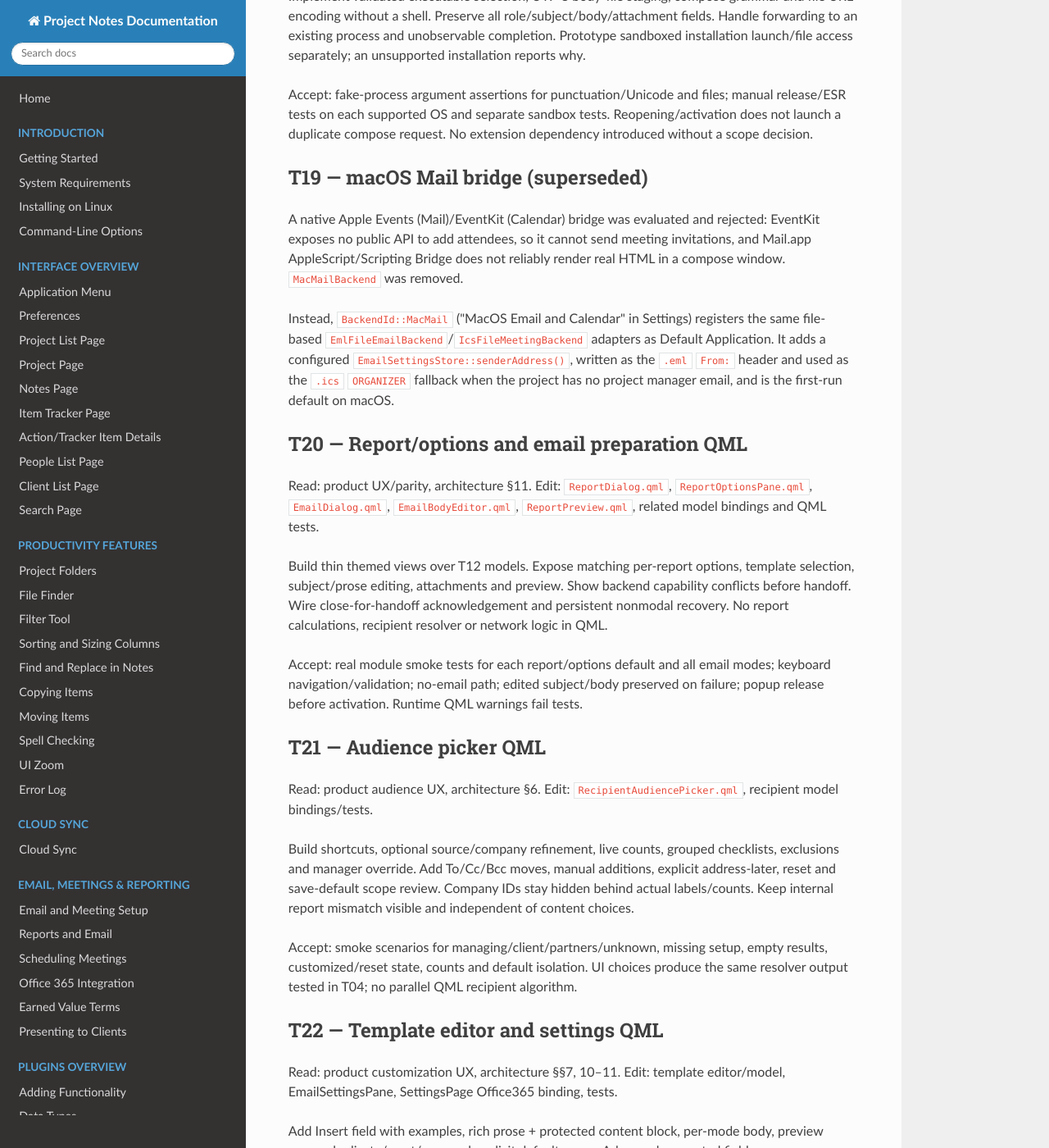
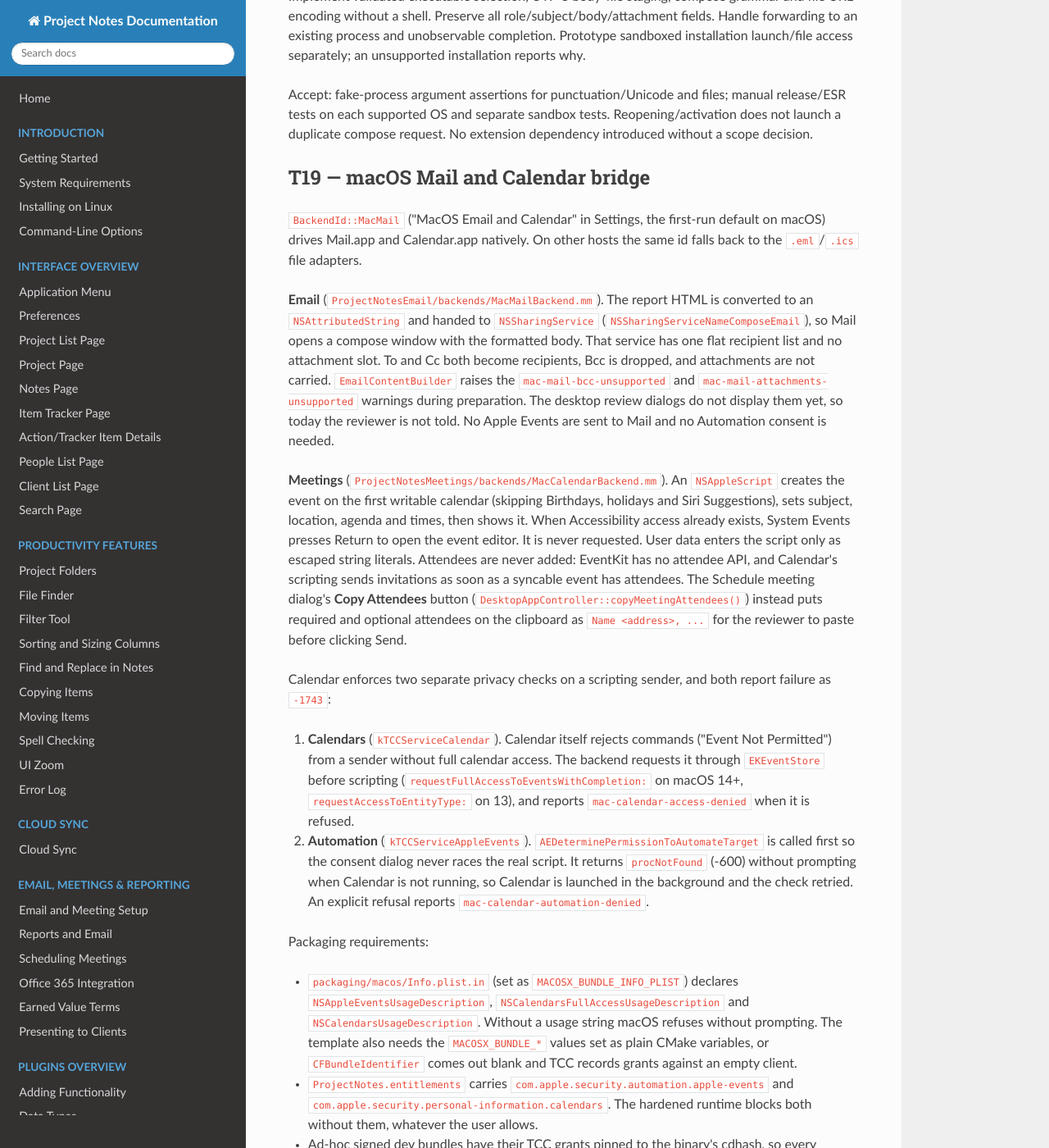
Before and after one commit to kestermckinney/ProjectNotes, an MkDocs documentation site: the page built from docs/NativeEmailBuildTasks.md, in a window 1280 px wide and 1400 px high, scrolled down 9131 px. Shown: the whole window at 82% size. Built offline with MkDocs 1.6.1, drawn with Linux system fonts in a browser that asks for light colours; nearby versions of some CDN libraries; some of the changed text lies outside the part shown.

Commit message:
Document the native macOS Mail and Calendar integration
The build, architecture and progress docs still described T19 as
rejected in favor of the .eml/.ics file route. Describe what ships:
NSSharingService compose for Mail, the EventKit + Automation checks
and AppleScript event creation for Calendar, Copy Attendees, and the
Info.plist, entitlement and signing requirements behind them. The
setup guide gains the MacOS Email and Calendar option, its macOS
steps and two troubleshooting rows.

Co-Authored-By: Claude Opus 5.5 <noreply@anthropic.com>
Claude-Session: https://claude.ai/code/session_01GBrSEii7hmdN2Wnvu6JFXG

```diff
--- a/docs/NativeEmailBuildTasks.md
+++ b/docs/NativeEmailBuildTasks.md
@@ -217,11 +217,27 @@ Implement validated executable selection, UTF-8 body-file staging, compose gramm
 
 Accept: fake-process argument assertions for punctuation/Unicode and files; manual release/ESR tests on each supported OS and separate sandbox tests. Reopening/activation does not launch a duplicate compose request. No extension dependency introduced without a scope decision.
 
-## T19 — macOS Mail bridge (superseded)
+## T19 — macOS Mail and Calendar bridge
 
-A native Apple Events (Mail)/EventKit (Calendar) bridge was evaluated and rejected: EventKit exposes no public API to add attendees, so it cannot send meeting invitations, and Mail.app AppleScript/Scripting Bridge does not reliably render real HTML in a compose window. `MacMailBackend` was removed.
+`BackendId::MacMail` ("MacOS Email and Calendar" in Settings, the first-run default on macOS) drives Mail.app and Calendar.app natively. On other hosts the same id falls back to the `.eml`/`.ics` file adapters.
 
-Instead, `BackendId::MacMail` ("MacOS Email and Calendar" in Settings) registers the same file-based `EmlFileEmailBackend`/`IcsFileMeetingBackend` adapters as Default Application. It adds a configured `EmailSettingsStore::senderAddress()`, written as the `.eml` `From:` header and used as the `.ics` `ORGANIZER` fallback when the project has no project manager email, and is the first-run default on macOS.
+**Email** (`ProjectNotesEmail/backends/MacMailBackend.mm`). The report HTML is converted to an `NSAttributedString` and handed to `NSSharingService` (`NSSharingServiceNameComposeEmail`), so Mail opens a compose window with the formatted body. That service has one flat recipient list and no attachment slot. To and Cc both become recipients, Bcc is dropped, and attachments are not carried. `EmailContentBuilder` raises the `mac-mail-bcc-unsupported` and `mac-mail-attachments-unsupported` warnings during preparation. The desktop review dialogs do not display them yet, so today the reviewer is not told. No Apple Events are sent to Mail and no Automation consent is needed.
+
+**Meetings** (`ProjectNotesMeetings/backends/MacCalendarBackend.mm`). An `NSAppleScript` creates the event on the first writable calendar (skipping Birthdays, holidays and Siri Suggestions), sets subject, location, agenda and times, then shows it. When Accessibility access already exists, System Events presses Return to open the event editor. It is never requested. User data enters the script only as escaped string literals. Attendees are never added: EventKit has no attendee API, and Calendar's scripting sends invitations as soon as a syncable event has attendees. The Schedule meeting dialog's **Copy Attendees** button (`DesktopAppController::copyMeetingAttendees()`) instead puts required and optional attendees on the clipboard as `Name <address>, ...` for the reviewer to paste before clicking Send.
+
+Calendar enforces two separate privacy checks on a scripting sender, and both report failure as `-1743`:
+
+1. **Calendars** (`kTCCServiceCalendar`). Calendar itself rejects commands ("Event Not Permitted") from a sender without full calendar access. The backend requests it through `EKEventStore` before scripting (`requestFullAccessToEventsWithCompletion:` on macOS 14+, `requestAccessToEntityType:` on 13), and reports `mac-calendar-access-denied` when it is refused.
+2. **Automation** (`kTCCServiceAppleEvents`). `AEDeterminePermissionToAutomateTarget` is called first so the consent dialog never races the real script. It returns `procNotFound` (-600) without prompting when Calendar is not running, so Calendar is launched in the background and the check retried. An explicit refusal reports `mac-calendar-automation-denied`.
+
+Packaging requirements:
+
+- `packaging/macos/Info.plist.in` (set as `MACOSX_BUNDLE_INFO_PLIST`) declares `NSAppleEventsUsageDescription`, `NSCalendarsFullAccessUsageDescription` and `NSCalendarsUsageDescription`. Without a usage string macOS refuses without prompting. The template also needs the `MACOSX_BUNDLE_*` values set as plain CMake variables, or `CFBundleIdentifier` comes out blank and TCC records grants against an empty client.
+- `ProjectNotes.entitlements` carries `com.apple.security.automation.apple-events` and `com.apple.security.personal-information.calendars`. The hardened runtime blocks both without them, whatever the user allows.
+- Ad-hoc signed dev bundles have their TCC grants pinned to the binary's cdhash, so every rebuild silently revokes them. Set `PN_MACOS_DEV_SIGN_IDENTITY` to an Apple Development identity to keep grants across rebuilds.
+- TCC attributes requests to the *responsible* process. A bundle launched from a shell or IDE (or the unbundled Debug build) is attributed to that terminal or editor, not to Project Notes. Test with `open "Project Notes.app"`.
+
+Accept: a Calendar event is created on a clean account after allowing the Calendars and Automation prompts; denying either produces the matching error; Copy Attendees yields a list Calendar's invitee field accepts; Mail opens a formatted compose window, and the Bcc/attachment warnings are shown in review once the dialogs surface preparation warnings.
 
 ## T20 — Report/options and email preparation QML
 
```
Also changed, not shown: docs/InterfaceOverview/EmailAndMeetingSetup.md (+12 -6 lines), docs/NativeEmailCodeArchitecture.md (+2 -2 lines), docs/email-build/Progress.md (+2 -2 lines).
